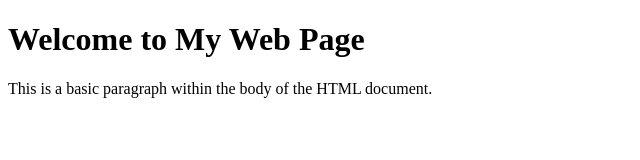
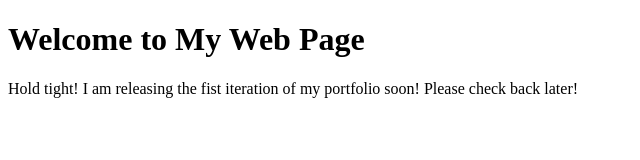
Before and after one commit to nfacciola/nfacciola.github.io, a plain HTML site: page index.html in a window 1280 px wide. Shown: the whole page, without its empty margins (0-640 px from the left). Drawn offline with Linux system fonts and the light colour scheme.

Commit message:
Update index.html

```diff
--- a/index.html
+++ b/index.html
@@ -7,6 +7,6 @@
 </head>
 <body>
     <h1>Welcome to My Web Page</h1>
-    <p>This is a basic paragraph within the body of the HTML document.</p>
+    <p>Hold tight! I am releasing the fist iteration of my portfolio soon! Please check back later!</p>
 </body>
 </html>
```
